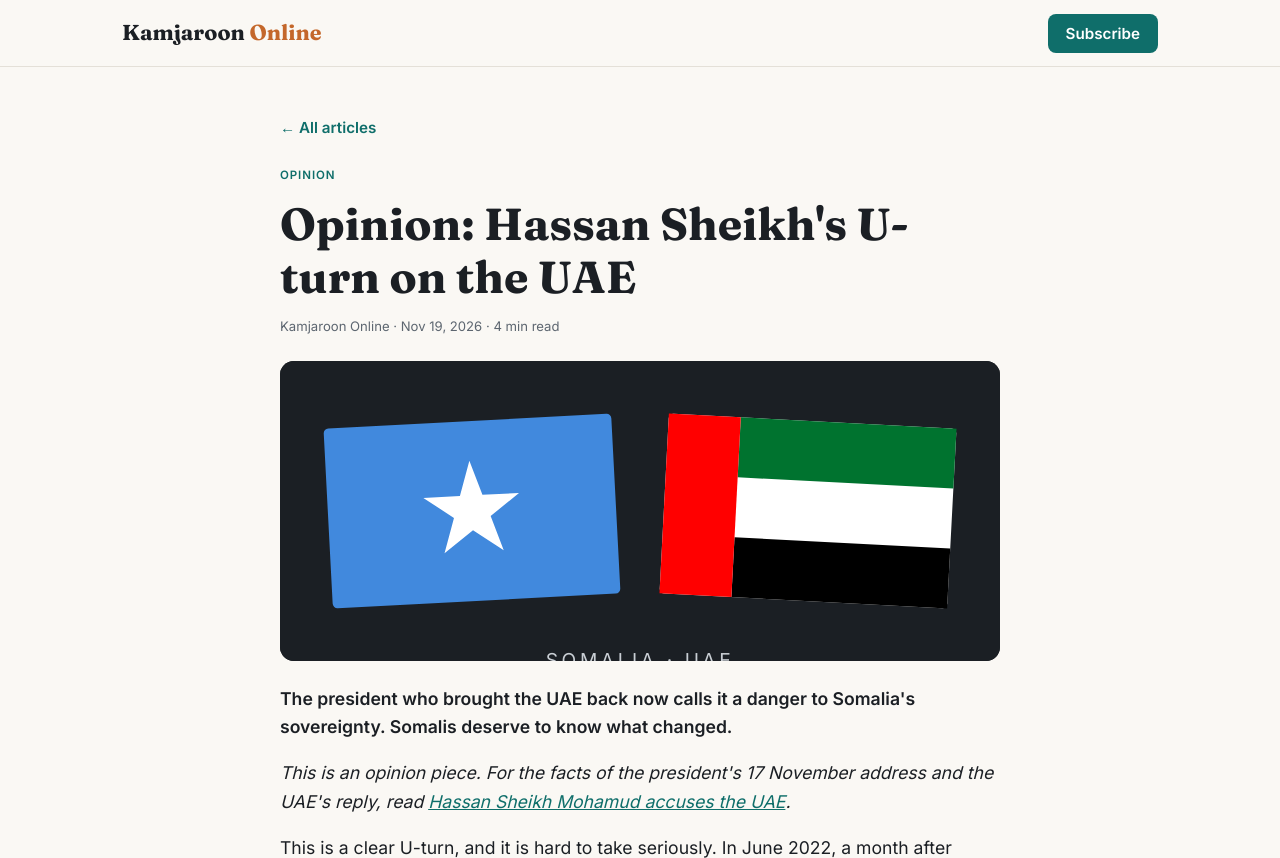
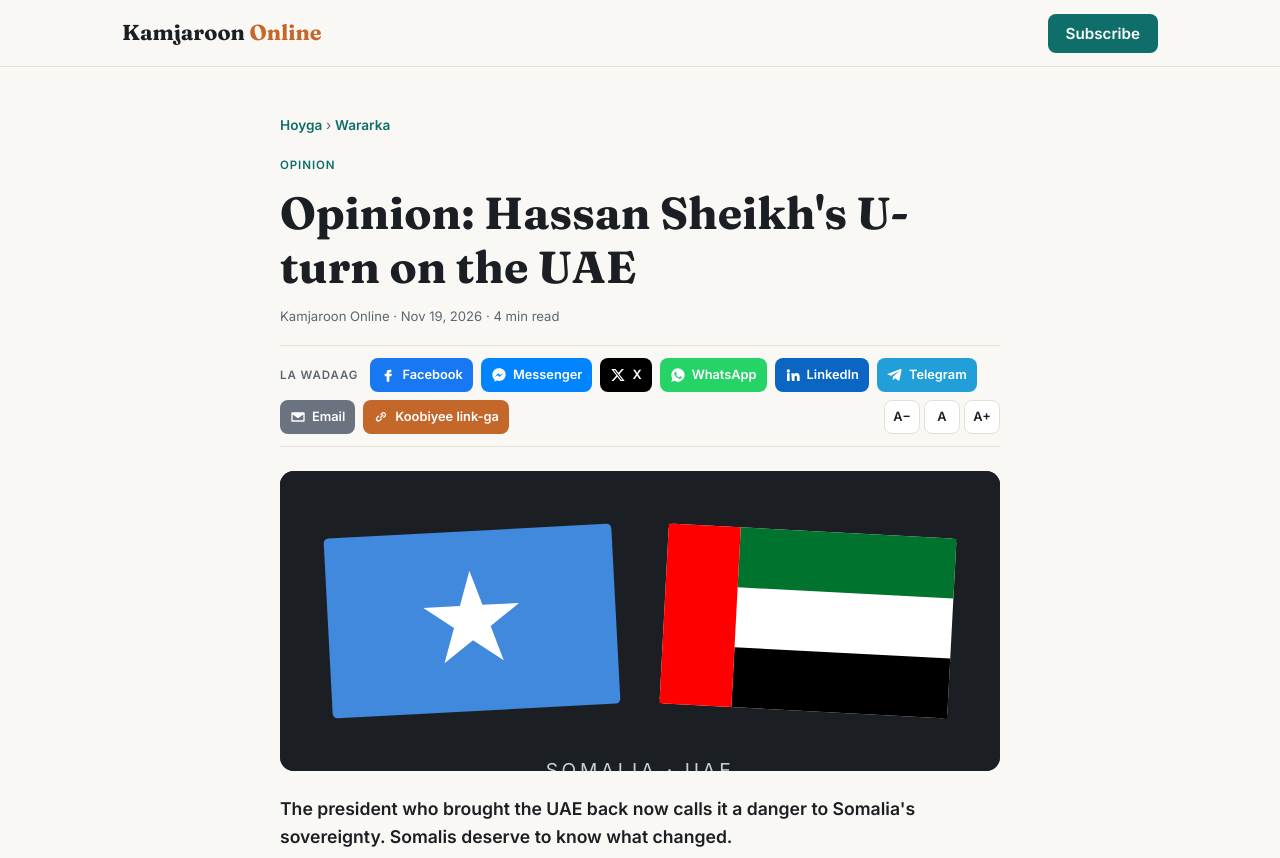
Before and after one commit to mudu1384-eng/horn-diaspora, a plain HTML site: page hassan-uae-u-turn.html in a window 1280 px wide. Shown: the top 858 px of the page. Drawn offline with Linux system fonts and the light colour scheme.

Commit message:
Update hassan-uae-u-turn.html

```diff
--- a/hassan-uae-u-turn.html
+++ b/hassan-uae-u-turn.html
@@ -72,5 +72,6 @@
     <div>Facts first. Opinions labelled.</div>
   </div>
 </footer>
+<script src="share.js"></script>
 </body>
 </html>
```
